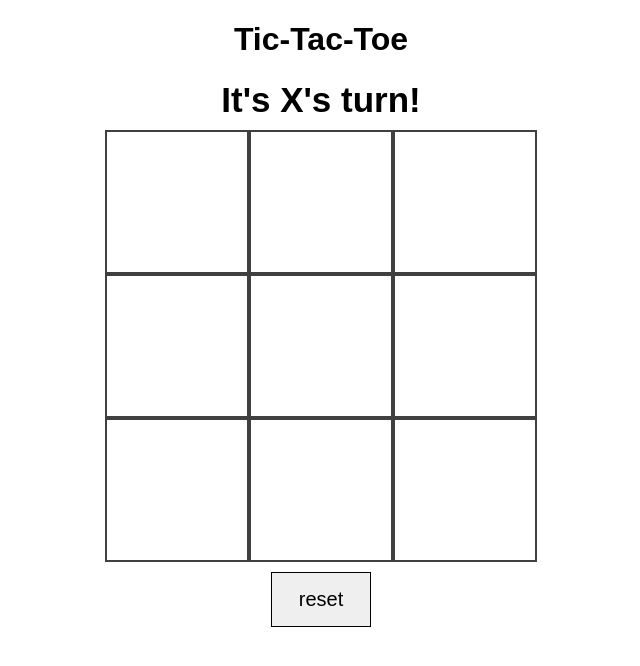
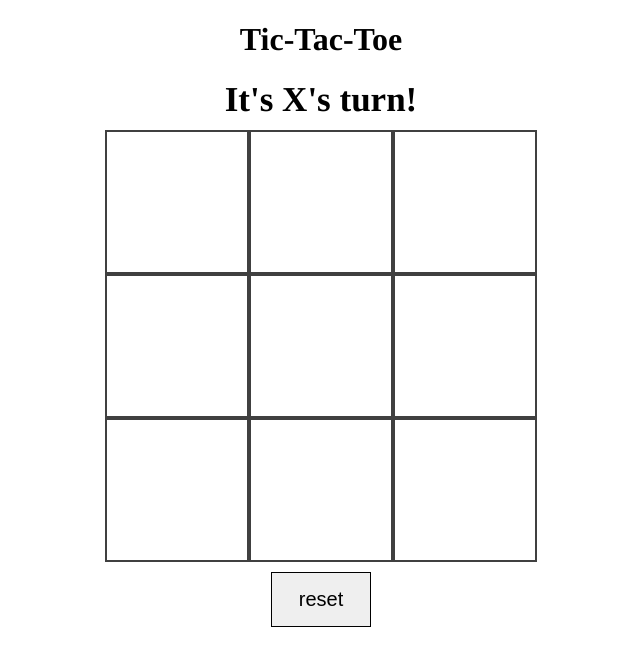
Before and after one commit to muhammednch/multi-html, a plain HTML site: page TicTacToe/tac.html in a window 1280 px wide. Shown: the whole page, without its empty margins (319-959 px from the left). Drawn offline with Linux system fonts and the light colour scheme.

Commit message:
Making it professional by using times new roman

```diff
--- a/TicTacToe/tic.css
+++ b/TicTacToe/tic.css
@@ -1,6 +1,6 @@
 body {
     text-align: center;
-    font-family: Arial, Helvetica, sans-serif;
+    font-family: Times, Times New Roman, serif; /* keeping it professional  */
 }
 
 h2 {margin: 0 auto;
```
